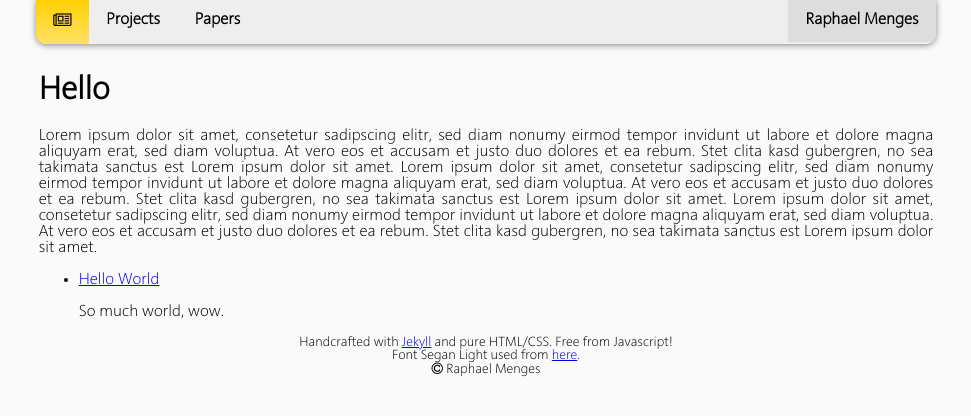
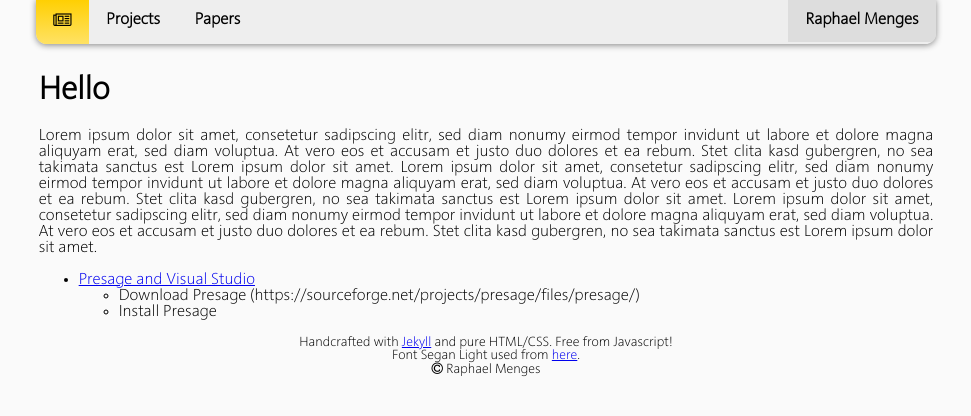
Before and after one commit to raphaelmenges/raphaelmenges.github.io, a Jekyll site: the page built from index.html, in a window 1280 px wide. Shown: the top 416 px of the page, without its empty margins (154-1125 px from the left). Built offline with Jekyll 4.4.1, drawn with Linux system fonts in a browser that asks for light colours.

Commit message:
Improved mobile view.

```diff
--- a/_posts/2016-08-27-hello-world.md
+++ /dev/null
@@ -1,5 +0,0 @@
----
-layout: default
-title: Hello World
----
-So much world, wow.
--- /dev/null
+++ b/_posts/2016-08-27-presage-and-visual-studio.md
@@ -0,0 +1,6 @@
+---
+layout: default
+title: Presage and Visual Studio
+---
+- Download Presage (https://sourceforge.net/projects/presage/files/presage/)
+- Install Presage
--- a/css/main.css
+++ b/css/main.css
@@ -244,6 +244,7 @@
 	.anchor { top: 0pt; }
 	.content { padding-top: 5pt; }
 	.project-links li {	float: none; }
+	.project-links a { text-align: left; }
 }
 
 /* Width on small screens */
```
